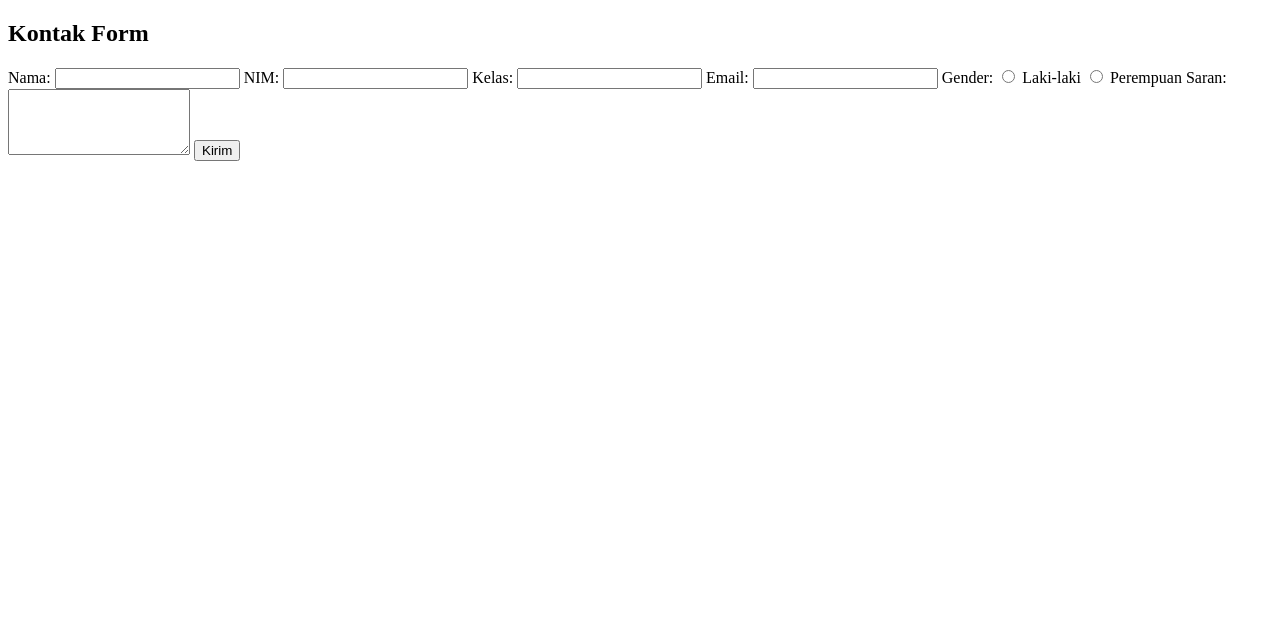
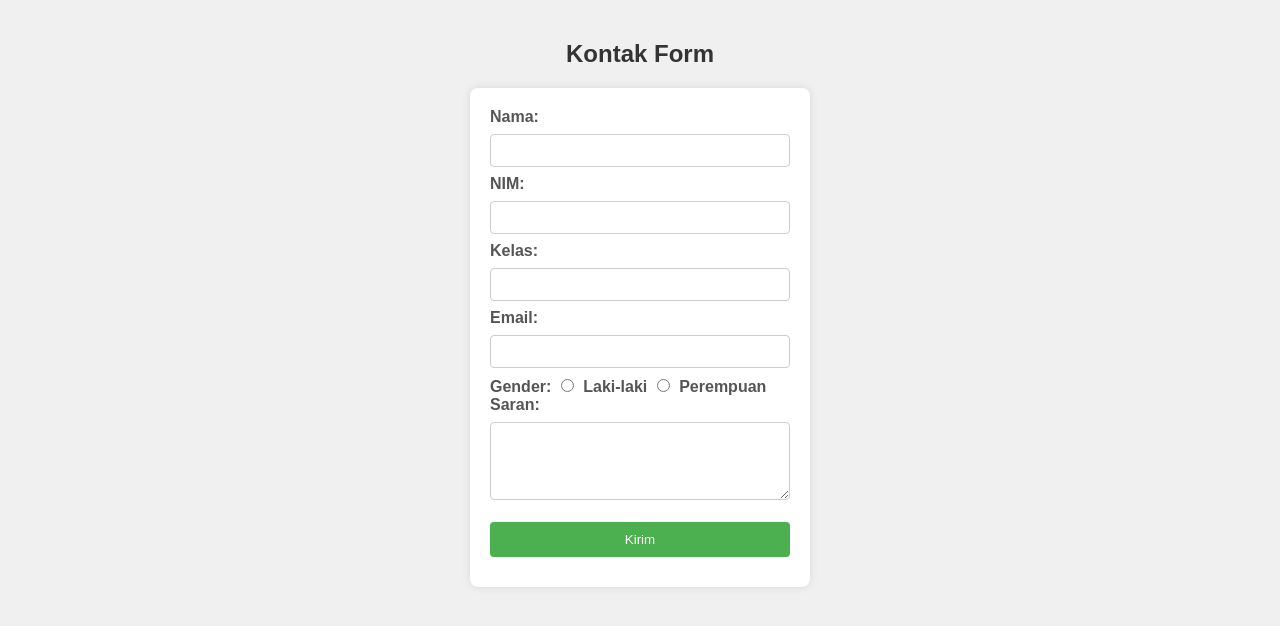
Before and after one commit to husnilharahap/contact-form, a PHP site: page / in a window 1280 px wide. Shown: the top 626 px of the page. Run offline with PHP 8.4, Linux system fonts and the light colour scheme.

Commit message:
menambahakan css pada file index.php

```diff
--- a/index.php
+++ b/index.php
@@ -60,6 +60,68 @@ $conn->close();
     <meta charset="UTF-8">
     <meta name="viewport" content="width=device-width, initial-scale=1.0">
     <title>Kontak Form</title>
+    <style>
+        body {
+            font-family: Arial, sans-serif;
+            background-color: #f0f0f0;
+            margin: 0;
+            padding: 20px;
+        }
+
+        h2 {
+            text-align: center;
+            color: #333;
+            margin-bottom: 20px;
+        }
+
+        form {
+            background-color: #ffffff;
+            padding: 20px;
+            border-radius: 8px;
+            box-shadow: 0 0 10px rgba(0, 0, 0, 0.1);
+            width: 300px;
+            margin: 0 auto 20px;
+        }
+
+        label {
+            font-weight: bold;
+            color: #555;
+        }
+
+        input[type="text"],
+        input[type="email"],
+        textarea {
+            width: 100%;
+            padding: 8px;
+            margin: 8px 0;
+            border: 1px solid #ccc;
+            border-radius: 4px;
+            box-sizing: border-box;
+        }
+
+        input[type="radio"] {
+            margin-right: 5px;
+        }
+
+        textarea {
+            resize: vertical;
+        }
+
+        input[type="submit"] {
+            width: 100%;
+            background-color: #4CAF50;
+            color: white;
+            padding: 10px 15px;
+            margin: 10px 0;
+            border: none;
+            border-radius: 4px;
+            cursor: pointer;
+        }
+
+        input[type="submit"]:hover {
+            background-color: #45a049;
+        }
+    </style>
 </head>
 <body>
     <h2>Kontak Form</h2>
```
